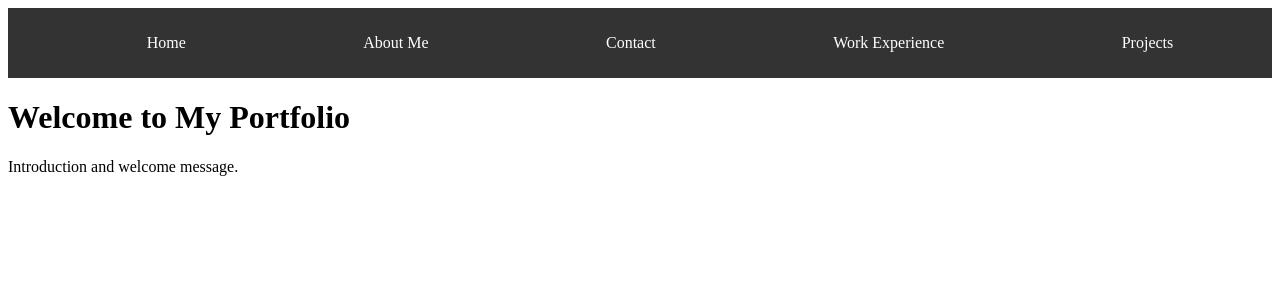
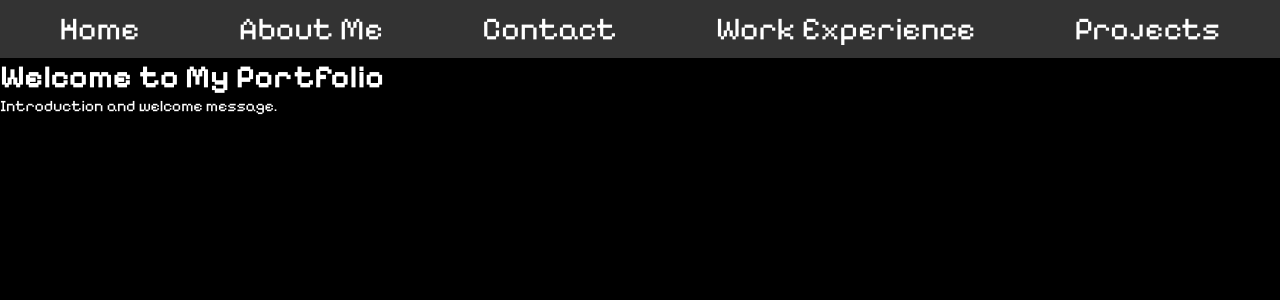
Before and after one commit to AnishMulay/portfolio, a React (Create React App) app: page / in a window 1280 px wide. Shown: the top 300 px of the page. Built offline with nearby package versions, Linux system fonts and the light colour scheme.

Commit message:
fixed appbar margin and padding issues and added pixelated fonts

```diff
--- /dev/null
+++ b/src/components/AppBar.module.css
@@ -0,0 +1,30 @@
+.appBar {
+  padding: var(--spacing-medium);
+  background-color: var(--primary-color);
+  color: var(--text-color);
+  margin: 0;
+}
+
+.navList {
+  list-style-type: none;
+  display: flex;
+  justify-content: space-around;
+  margin: 0;
+  padding: 0;
+}
+
+.navItem {
+  margin: 0;
+}
+
+.navLink {
+  color: var(--text-color);
+  text-decoration: none;
+  font-family: var(--font-family);
+  font-size: 2rem;
+}
+
+.navLink:hover {
+  color: var(--secondary-color);
+  text-decoration: underline;
+}
--- a/src/components/AppBar.tsx
+++ b/src/components/AppBar.tsx
@@ -1,15 +1,26 @@
 import React from 'react';
 import { Link } from 'react-router-dom';
+import styles from './AppBar.module.css';
 
 const AppBar = () => {
   return (
-    <nav style={{ padding: '10px', backgroundColor: '#333', color: '#fff' }}>
-      <ul style={{ listStyleType: 'none', display: 'flex', justifyContent: 'space-around' }}>
-        <li><Link to="/" style={{ color: '#fff', textDecoration: 'none' }}>Home</Link></li>
-        <li><Link to="/about" style={{ color: '#fff', textDecoration: 'none' }}>About Me</Link></li>
-        <li><Link to="/contact" style={{ color: '#fff', textDecoration: 'none' }}>Contact</Link></li>
-        <li><Link to="/work-experience" style={{ color: '#fff', textDecoration: 'none' }}>Work Experience</Link></li>
-        <li><Link to="/projects" style={{ color: '#fff', textDecoration: 'none' }}>Projects</Link></li>
+    <nav className={styles.appBar}>
+      <ul className={styles.navList}>
+        <li className={styles.navItem}>
+          <Link to="/" className={styles.navLink}>Home</Link>
+        </li>
+        <li className={styles.navItem}>
+          <Link to="/about" className={styles.navLink}>About Me</Link>
+        </li>
+        <li className={styles.navItem}>
+          <Link to="/contact" className={styles.navLink}>Contact</Link>
+        </li>
+        <li className={styles.navItem}>
+          <Link to="/work-experience" className={styles.navLink}>Work Experience</Link>
+        </li>
+        <li className={styles.navItem}>
+          <Link to="/projects" className={styles.navLink}>Projects</Link>
+        </li>
       </ul>
     </nav>
   );
--- /dev/null
+++ b/src/global.d.ts
@@ -0,0 +1,4 @@
+declare module '*.module.css' {
+  const classes: { [key: string]: string };
+  export default classes;
+}
--- a/src/index.tsx
+++ b/src/index.tsx
@@ -1,7 +1,8 @@
+import './styles/theme.css';
 import React from 'react';
 import ReactDOM from 'react-dom/client';
 import Provider from './app/provider';
-import { BrowserRouter } from 'react-router-dom'; // Import BrowserRouter
+import { BrowserRouter } from 'react-router-dom';
 
 const root = ReactDOM.createRoot(document.getElementById('root') as HTMLElement);
 
--- /dev/null
+++ b/src/styles/theme.css
@@ -0,0 +1,49 @@
+* {
+  margin: 0;
+  padding: 0;
+  box-sizing: border-box;
+}
+
+html, body {
+  margin: 0;
+  padding: 0;
+  width: 100%;
+  height: 100%;
+  font-family: var(--font-family);
+  background-color: var(--background-color);
+}
+
+:root {
+  --primary-color: #333;
+  --secondary-color: #00bcd4;
+  --background-color: #000000;
+  --text-color: #fff;
+  --font-family: 'PixelFont', sans-serif;
+  --spacing-medium: 10px;
+}
+
+@font-face {
+  font-family: 'PixelFont';
+  src: url('../assets/pixel-font-1.ttf') format('truetype');
+  font-display: swap;
+}
+
+.no-margin {
+  margin: 0;
+}
+
+.no-padding {
+  padding: 0;
+}
+
+.full-width {
+  width: 100%;
+}
+
+.text-center {
+  text-align: center;
+}
+
+body {
+  color: var(--text-color);
+}
--- a/tsconfig.json
+++ b/tsconfig.json
@@ -15,6 +15,7 @@
     }
   },
   "include": [
-    "src/**/*"                                    // Include all files inside `src` folder
+    "src/**/*",                                   // Include all files inside `src` folder
+    "src/global.d.ts"                             // Ensure type declarations are included
   ]
 }
```
Also changed, not shown: src/assets/pixel-font-1.ttf (added), 1 other file (tests, documents, lock files or other folders).
